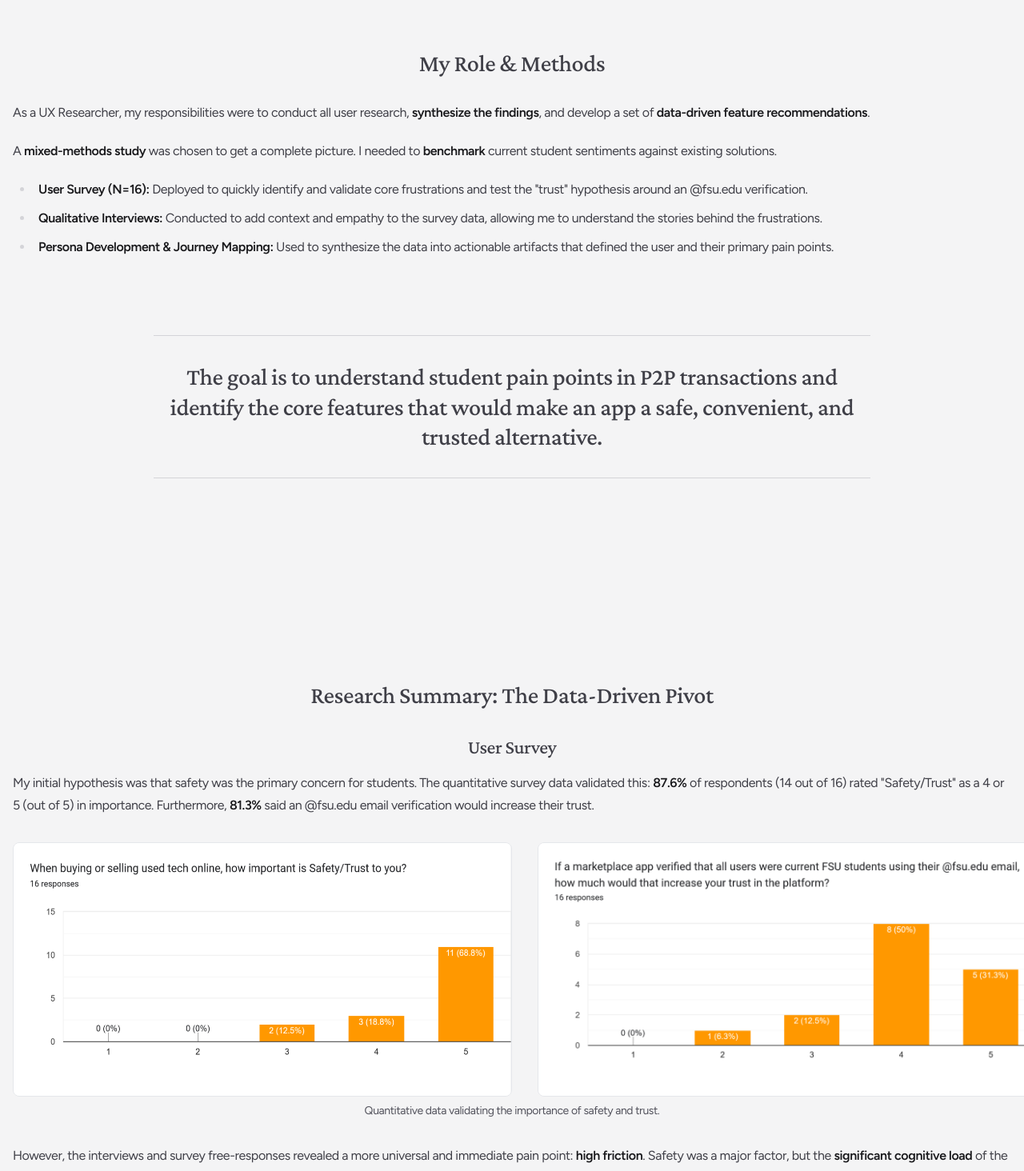
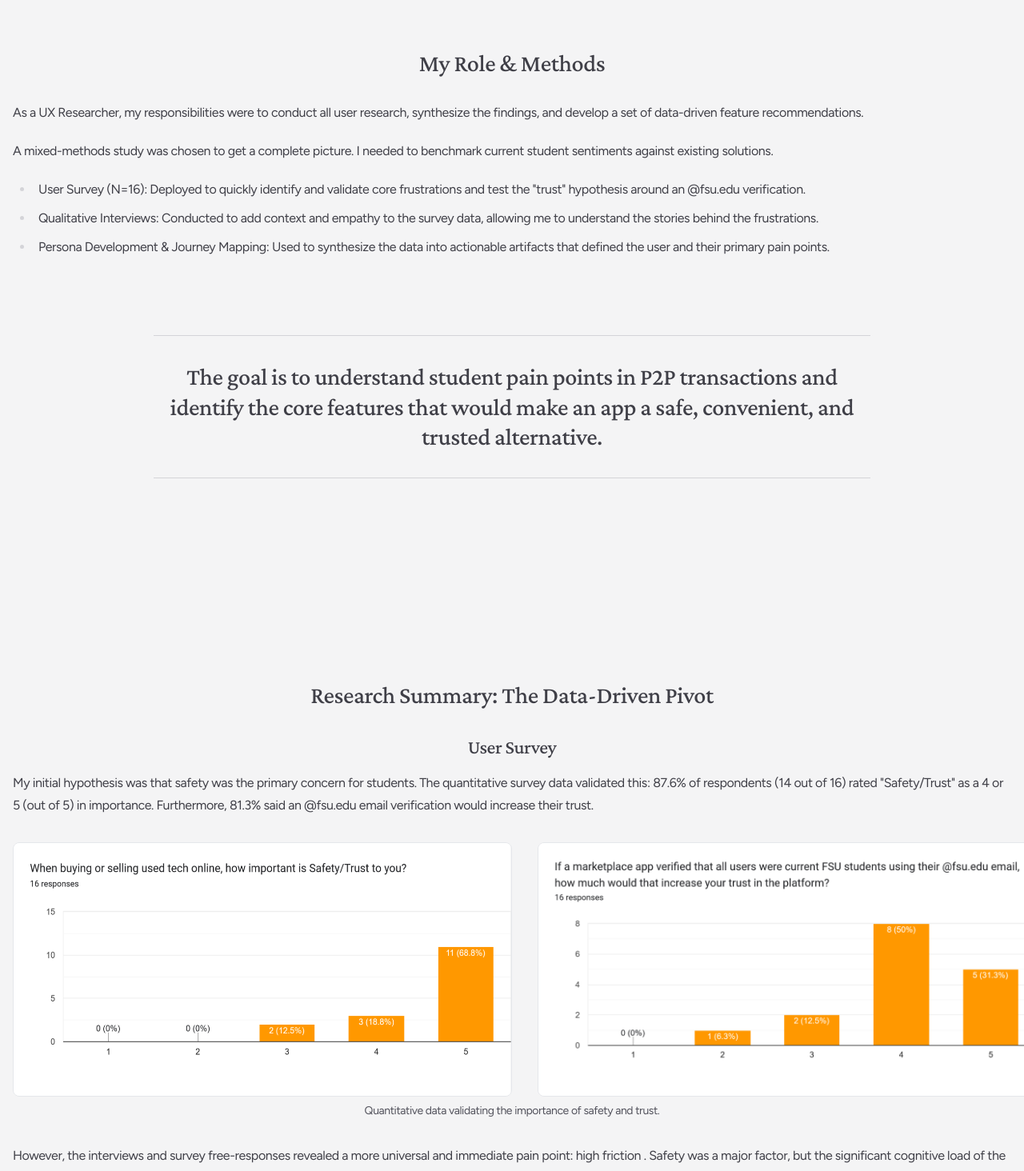
Before and after one commit to nthsm/portfolio, a Next.js app: page /p2p-marketplace-research in a window 1280 px wide. Shown: the part 1340-2804 px from the top of the page at 80% size. Built offline with nearby package versions, Linux system fonts and the light colour scheme.

Commit message:
Update page.tsx

```diff
--- a/app/(posts)/p2p-marketplace-research/page.tsx
+++ b/app/(posts)/p2p-marketplace-research/page.tsx
@@ -31,7 +31,7 @@ export default function P2PMarketplacePage() {
             </p>
             <p>
               This research project explored the viability of a
-              university-exclusive <strong>mobile app</strong>—"FSU Tech Connect"—designed to
+              university-exclusive mobile app—"FSU Tech Connect"—designed to
               foster safety through an FSU-verified network and streamline the
               entire trading process.
             </p>
@@ -39,26 +39,26 @@ export default function P2PMarketplacePage() {
             <h2>My Role & Methods</h2>
             <p>
               As a UX Researcher, my responsibilities were to conduct all user
-              research, <strong>synthesize the findings</strong>, and develop a set of{' '}
-              <strong>data-driven feature recommendations</strong>.
+              research, synthesize the findings, and develop a set of{' '}
+              data-driven feature recommendations.
             </p>
             <p>
-              A <strong>mixed-methods study</strong> was chosen to get a
-              complete picture. I needed to <strong>benchmark</strong> current student sentiments against existing solutions.
+              A mixed-methods study was chosen to get a
+              complete picture. I needed to benchmark current student sentiments against existing solutions.
             </p>
             <ul>
               <li>
-                <strong>User Survey (N=16):</strong> Deployed to quickly
+                User Survey (N=16): Deployed to quickly
                 identify and validate core frustrations and test the "trust"
                 hypothesis around an @fsu.edu verification.
               </li>
               <li>
-                <strong>Qualitative Interviews:</strong> Conducted to add
+                Qualitative Interviews: Conducted to add
                 context and empathy to the survey data, allowing me to
                 understand the stories behind the frustrations.
               </li>
               <li>
-                <strong>Persona Development & Journey Mapping:</strong> Used to
+                Persona Development & Journey Mapping: Used to
                 synthesize the data into actionable artifacts that defined the
                 user and their primary pain points.
               </li>
@@ -83,9 +83,9 @@ export default function P2PMarketplacePage() {
             <p>
               My initial hypothesis was that safety was the primary concern for
               students. The quantitative survey data validated this:{' '}
-              <strong>87.6%</strong> of respondents (14 out of 16) rated
+              87.6% of respondents (14 out of 16) rated
               "Safety/Trust" as a 4 or 5 (out of 5) in importance. Furthermore,{' '}
-              <strong>81.3%</strong> said an @fsu.edu email verification would
+              81.3% said an @fsu.edu email verification would
               increase their trust.
             </p>
             <figure className="my-4 flex flex-col items-center">
@@ -107,9 +107,9 @@ export default function P2PMarketplacePage() {
             </figure>
             <p>
               However, the interviews and survey free-responses revealed a more
-              universal and immediate pain point: <strong>high friction</strong>
+              universal and immediate pain point: high friction
               . Safety was a major factor, but the{' '}
-              <strong>significant cognitive load</strong> of the process was the
+              significant cognitive load of the process was the
               daily frustration. This discovery served as the Data-Driven Pivot
               for the project's product strategy.
             </p>
@@ -157,23 +157,23 @@ export default function P2PMarketplacePage() {
             <h3>Key Pain Points</h3>
             <ol>
               <li>
-                <strong>Lack of Trust & Safety:</strong> Students hesitate to
+                Lack of Trust & Safety: Students hesitate to
                 engage in transactions due to the high risk of scams and the
                 anxiety of meeting strangers from unverified platforms.
               </li>
               <li>
-                <strong>High Friction & Wasted Time:</strong> The process of
+                High Friction & Wasted Time: The process of
                 listing an item—determining a price, taking photos, writing a
                 good description, and communicating—is seen as tedious and
                 frustrating.
               </li>
               <li>
-                <strong>Inconvenient Meetup Logistics:</strong> Coordinating a
+                Inconvenient Meetup Logistics: Coordinating a
                 safe and convenient on-campus meetup is a significant challenge
                 for busy students, many of whom may not have a car.
               </li>
               <li>
-                <strong>Accessibility Barriers:</strong> For students with
+                Accessibility Barriers: For students with
                 mobility impairments, the lack of information about accessible
                 meetup locations creates a major barrier to participation.
               </li>
@@ -218,7 +218,7 @@ export default function P2PMarketplacePage() {
             <p>
               I also created a user journey map for Joe, outlining his typical
               experience trying to sell a used Steam Deck. This map was critical
-              for visualizing the impact of <strong>cognitive load</strong> on
+              for visualizing the impact of cognitive load on
               the user's emotional state throughout the process.
             </p>
             <figure className="my-4 flex flex-col items-center">
@@ -244,35 +244,35 @@ export default function P2PMarketplacePage() {
             <p>
               Synthesizing the user pain points, the survey data, and the
               primary persona (Joe), I developed a set of{' '}
-              <strong>actionable recommendations</strong>. These strategic
+              actionable recommendations. These strategic
               proposals are focused on maximizing efficiency and trust.
             </p>
             <ol>
               <li>
-                <strong>Mandatory @fsu.edu Verification:</strong> This is the
+                Mandatory @fsu.edu Verification: This is the
                 top priority to establish a baseline of trust and safety
                 (quantifiable success: 81.3% of users confirmed this would
                 increase trust).
               </li>
               <li>
-                <strong>AI Price Suggestion Tool:</strong> To combat Joe's
+                AI Price Suggestion Tool: To combat Joe's
                 "pricing uncertainty," a feature that suggests a fair market
                 price would drastically reduce listing{' '}
-                <strong>friction and cognitive load</strong>.
+                friction and cognitive load.
               </li>
               <li>
-                <strong>Preset "Meetup Zones":</strong> To solve the logistical
+                Preset "Meetup Zones": To solve the logistical
                 nightmare of meetups, the app should feature a map of
                 pre-defined, safe, and well-lit public locations on campus.
               </li>
               <li>
-                <strong>Accessibility-Labeled Meetups:</strong> A simple but
+                Accessibility-Labeled Meetups: A simple but
                 critical feature. Meetup Zones should be tagged with
                 accessibility information (e.g., "Wheelchair Accessible") to
                 serve users like Brenda.
               </li>
               <li>
-                <strong>User Rating & Reporting System:</strong> To build
+                User Rating & Reporting System: To build
                 long-term community trust and weed out "ghosters," a simple
                 rating system and a robust reporting feature are essential.
               </li>
@@ -281,7 +281,7 @@ export default function P2PMarketplacePage() {
             <h2>Reflection</h2>
             <p>
               This project was a fantastic exercise in{' '}
-              <strong>mixed-methods research</strong>. The most valuable insight
+              mixed-methods research. The most valuable insight
               was the Data-Driven Pivot from my initial "safety-first"
               hypothesis. While safety was critical, the qualitative interviews
               revealed that convenience and efficiency were the more immediate
```
